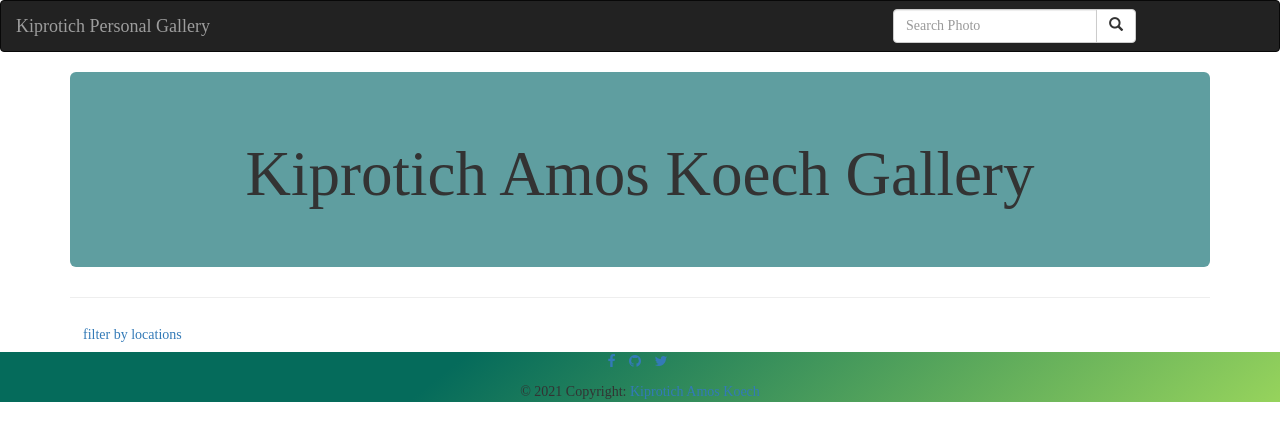
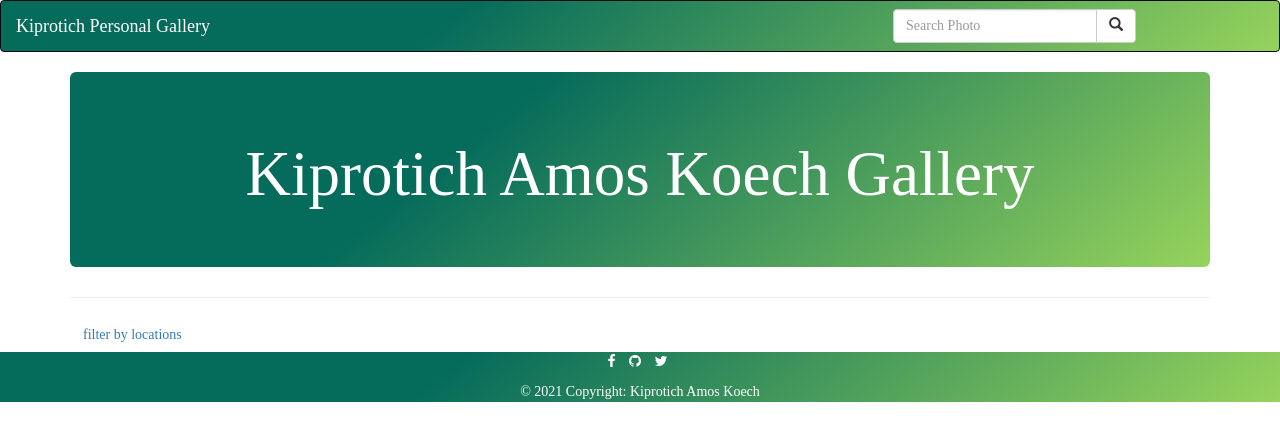
Before and after one commit to amoskipz/Gallery, a Django app: page / in a window 1280 px wide. Shown: the top 441 px of the page. Run offline with Django 3.2, Linux system fonts and the light colour scheme; data that the repository does not hold is empty; some libraries are stand-ins or nearby versions; some web fonts are replaced.

Commit message:
css styling

```diff
--- a/photos/templates/all-photos/base.html
+++ b/photos/templates/all-photos/base.html
@@ -33,7 +33,7 @@
 </body>
     <!-- Footer -->
 
-<footer class="page-footer font-small special-color-dark pt-4",style="background: linear-gradient(141deg,#056b5b 35%,#9dd85c 103%);">
+<footer class="page-footer font-small special-color-dark pt-4" style="background: linear-gradient(141deg,#056b5b 35%,#9dd85c 103%);">
     <!-- Footer Elements -->
     <link rel="stylesheet" href="https://cdnjs.cloudflare.com/ajax/libs/font-awesome/4.7.0/css/font-awesome.min.css",link rel="stylesheet" href="{% static 'css/photo.css' %}">
     <div class="container" >
@@ -41,13 +41,13 @@
       <!-- Social buttons -->
       <ul class="list-unstyled list-inline text-center">
         <li class="list-inline-item">
-          <a href="https://www.facebook.com/Anthony Martial Sanji" class="fa fa-facebook"></a>
+          <a href="https://www.facebook.com/Anthony Martial Sanji" class="fa fa-facebook" style="color: white;"></a>
         </li>
         <li class="list-inline-item">
-          <a href="https://github.com/amoskipz" class="fa fa-github"></a>
+          <a href="https://github.com/amoskipz" class="fa fa-github" style="color: white;"></a>
         </li>
         <li class="list-inline-item">
-          <a href="https://twitter.com/kiprotich Amos koech" class="fa fa-twitter"></a>
+          <a href="https://twitter.com/kiprotich Amos koech" class="fa fa-twitter" style="color: white;"></a>
         </li>
 
       </ul>
@@ -57,8 +57,8 @@
     <!-- Footer Elements -->
 
     <!-- Copyright -->
-    <div class="footer-copyright text-center py-3">© 2021 Copyright:
-      <a href="https://github.com/amoskipz/Gallery">Kiprotich Amos Koech </a>
+    <div class="footer-copyright text-center py-3" style="color: white;">© 2021 Copyright:
+      <a href="https://github.com/amoskipz/Gallery" style="color: white;">Kiprotich Amos Koech </a>
     </div>
     <!-- Copyright -->
 
--- a/photos/templates/all-photos/index.html
+++ b/photos/templates/all-photos/index.html
@@ -3,8 +3,8 @@
 {{block.super}}
 
 <div class="container">
-    <div class="jumbotron">
-        <h1 class="text-center">Kiprotich Amos Koech Gallery</h1>
+    <div class="jumbotron" style="background: linear-gradient(141deg,#056b5b 35%,#9dd85c 103%);">
+        <h1 class="text-center" style="color: white;" >Kiprotich Amos Koech Gallery </h1>
     </div>
 <hr>
 <div class="dropdown show ">
--- a/photos/templates/navbar.html
+++ b/photos/templates/navbar.html
@@ -6,10 +6,10 @@
   <meta name="viewport" content="width=device-width, initial-scale=1">
 </head>
 <body>
-<nav class="navbar navbar-inverse">
+<nav class="navbar navbar-inverse" style="background: linear-gradient(141deg,#056b5b 35%,#9dd85c 103%);">
   <div class="container-fluid">
     <div class="navbar-header">
-      <a class="navbar-brand" href="{% url 'myPhotos' %}">Kiprotich Personal Gallery</a>
+      <a class="navbar-brand" href="{% url 'myPhotos' %}" style="color: white;">Kiprotich Personal Gallery</a>
     </div>
     <!-- Adding a search form  -->
       <div class="col-sm-4 col-md-4 navbar-right">
```
Also changed, not shown: media/photo/IMG_20210131_115115.jpg (added), media/photo/IMG_20210131_115115_uCcMQv1.jpg (added), media/photo/food3.jpeg (added), media/photo/hike3.jpeg (added), media/photo/hike4.jpeg (added), media/photo/travel1.jpeg (added), media/photo/travel5..jpeg (added).
